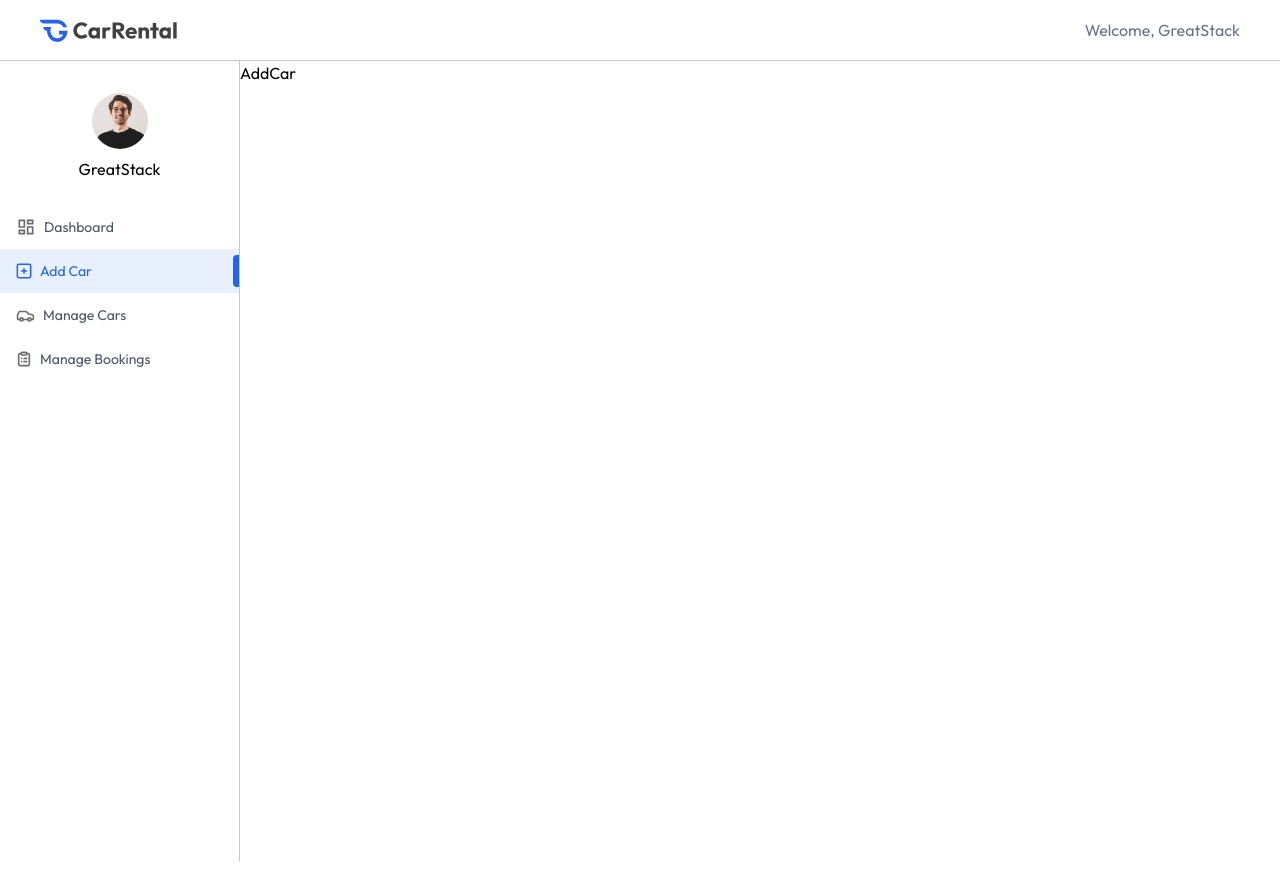
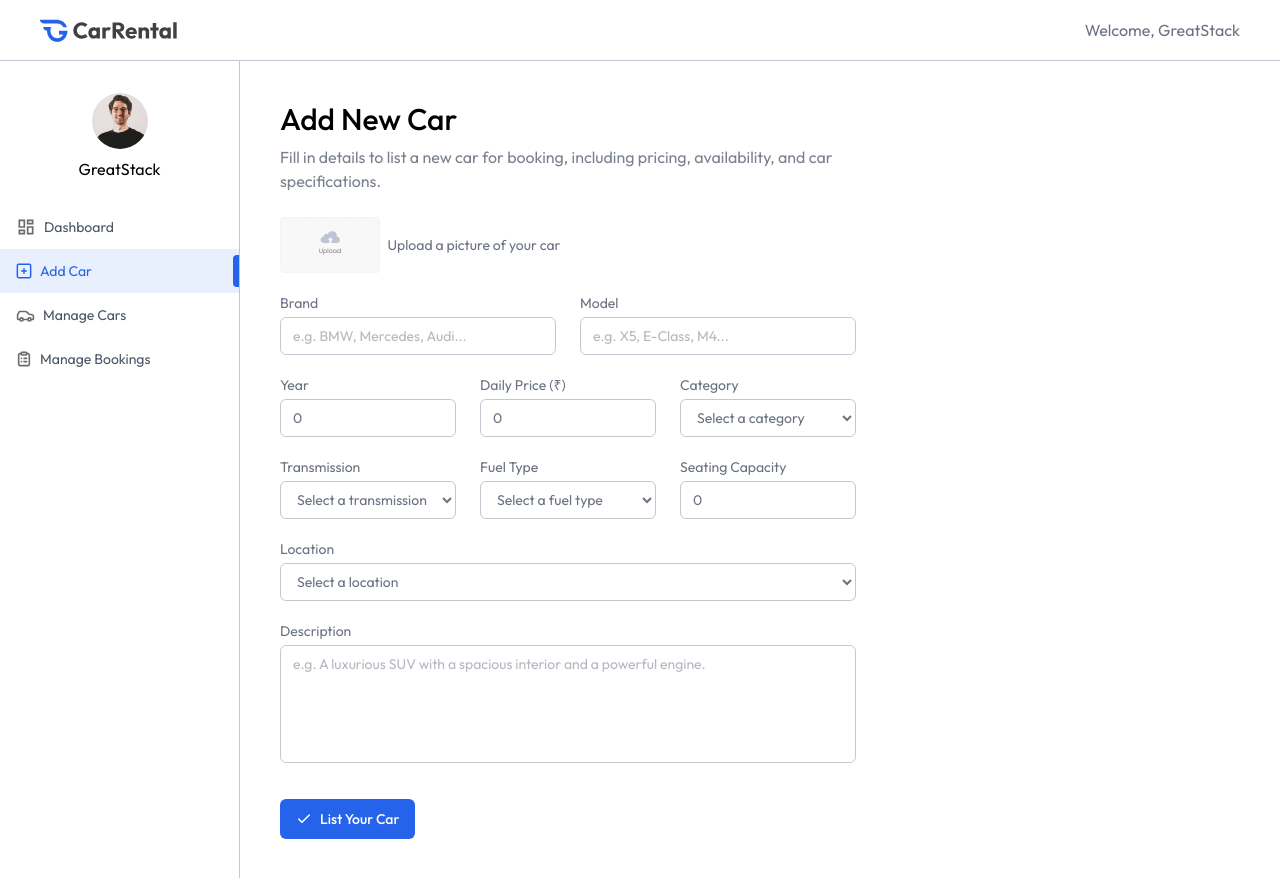
Before and after one commit to satyaki95/Vehicle-Rental, a React (Vite) app in the folder client/: page /owner/add-car in a window 1280 px wide. Built offline with nearby package versions, Linux system fonts and the light colour scheme.

Commit message:
Add-car page

```diff
--- a/client/src/pages/owner/AddCar.jsx
+++ b/client/src/pages/owner/AddCar.jsx
@@ -1,9 +1,210 @@
-import React from 'react'
+import { useState } from "react";
+import Title from "../../components/owner/Title";
+import { assets } from "../../assets/assets";
 
 const AddCar = () => {
+  const currency = import.meta.env.VITE_CURRENCY;
+  const [image, setImage] = useState(null);
+  const [car, setCar] = useState({
+    brand: "",
+    model: "",
+    year: 0,
+    pricePerDay: 0,
+    category: "",
+    transmission: "",
+    fuel_type: "",
+    seating_capacity: 0,
+    location: "",
+    description: "",
+  });
+
+  const onSubmitHandler = async (e) => {
+    e.preventDefault();
+  };
   return (
-    <div>AddCar</div>
-  )
-}
+    <div className="px-4 py-10 md:px-10 flex-1">
+      <Title
+        title="Add New Car"
+        subTitle="Fill in details to list a new car for booking, including pricing, availability, and car specifications."
+      />
 
-export default AddCar
+      <form
+        onSubmit={onSubmitHandler}
+        className="flex flex-col gap-5 text-gray-500 text-sm mt-6 max-w-xl"
+      >
+        {/* car Image */}
+        <div className="flex items-center gap-2 w-full">
+          <label htmlFor="car-image">
+            <img
+              src={image ? URL.createObjectURL(image) : assets.upload_icon}
+              className="h-14 rounded cursor-pointer"
+            />
+            <input
+              type="file"
+              id="car-image"
+              accept="image/*"
+              hidden
+              onChange={(e) => setImage(e.target.files[0])}
+            />
+          </label>
+
+          <p className="text-sm text-gray-500">Upload a picture of your car</p>
+        </div>
+
+        {/* Car Brand & Model */}
+        <div className="grid grid-cols-1 md:grid-cols-2 gap-6">
+          <div className="flex flex-col w-full">
+            <label>Brand</label>
+            <input
+              type="text"
+              placeholder="e.g. BMW, Mercedes, Audi..."
+              required
+              className="px-3 py-2 mt-1 border border-borderColor rounded-md outline-none"
+              value={car.brand}
+              onChange={(e) => setCar({ ...car, brand: e.target.value })}
+            />
+          </div>
+          <div className="flex flex-col w-full">
+            <label>Model</label>
+            <input
+              type="text"
+              placeholder="e.g. X5, E-Class, M4..."
+              required
+              className="px-3 py-2 mt-1 border border-borderColor rounded-md outline-none"
+              value={car.model}
+              onChange={(e) => setCar({ ...car, model: e.target.value })}
+            />
+          </div>
+        </div>
+
+        {/* Car Year, price, category */}
+
+        <div className="grid grid-cols-1 sm:grid-cols-2 md:grid-cols-3 gap-6">
+          <div className="flex flex-col w-full">
+            <label>Year</label>
+            <input
+              type="number"
+              placeholder="2026"
+              required
+              className="px-3 py-2 mt-1 border border-borderColor rounded-md outline-none"
+              value={car.year}
+              onChange={(e) => setCar({ ...car, year: e.target.value })}
+            />
+          </div>
+
+          <div className="flex flex-col w-full">
+            <label>Daily Price ({currency})</label>
+            <input
+              type="number"
+              placeholder="100"
+              required
+              className="px-3 py-2 mt-1 border border-borderColor rounded-md outline-none"
+              value={car.pricePerDay}
+              onChange={(e) => setCar({ ...car, pricePerDay: e.target.value })}
+            />
+          </div>
+
+          <div className="flex flex-col w-full">
+            <label>Category</label>
+            <select
+              onChange={(e) => setCar({ ...car, category: e.target.value })}
+              value={car.category}
+              className="px-3 py-2 mt-1 border border-borderColor rounded-md outline-none"
+            >
+              <option value="">Select a category</option>
+              <option value="Sedan">Sedan</option>
+              <option value="SUV">SUV</option>
+              <option value="Van">Van</option>
+            </select>
+          </div>
+        </div>
+
+        {/* Car Transmission, Fuel Type, Seating Capacity */}
+
+        <div className="grid grid-cols-1 sm:grid-cols-2 md:grid-cols-3 gap-6">
+          <div className="flex flex-col w-full">
+            <label>Transmission</label>
+            <select
+              onChange={(e) => setCar({ ...car, transmission: e.target.value })}
+              value={car.transmission}
+              className="px-3 py-2 mt-1 border border-borderColor rounded-md outline-none"
+            >
+              <option value="">Select a transmission</option>
+              <option value="Automatic">Automatic</option>
+              <option value="Manual">Manual</option>
+              <option value="Semi-Automatic">Semi-Automatic</option>
+            </select>
+          </div>
+          <div className="flex flex-col w-full">
+            <label>Fuel Type</label>
+            <select
+              onChange={(e) => setCar({ ...car, fuel_type: e.target.value })}
+              value={car.fuel_type}
+              className="px-3 py-2 mt-1 border border-borderColor rounded-md outline-none"
+            >
+              <option value="">Select a fuel type</option>
+              <option value="Gas">Gas</option>
+              <option value="Diesel">Diesel</option>
+              <option value="Petrol">Petrol</option>
+              <option value="Electric">Electric</option>
+              <option value="Hybrid">Hybrid</option>
+            </select>
+          </div>
+          <div className="flex flex-col w-full">
+            <label>Seating Capacity</label>
+            <input
+              type="number"
+              placeholder="4"
+              required
+              className="px-3 py-2 mt-1 border border-borderColor rounded-md outline-none"
+              value={car.seating_capacity}
+              onChange={(e) =>
+                setCar({ ...car, seating_capacity: e.target.value })
+              }
+            />
+          </div>
+        </div>
+
+        {/* Car Location  */}
+
+        <div className="flex flex-col w-full">
+          <label>Location</label>
+          <select
+            onChange={(e) => setCar({ ...car, location: e.target.value })}
+            value={car.location}
+            className="px-3 py-2 mt-1 border border-borderColor rounded-md outline-none"
+          >
+            <option value="">Select a location</option>
+            <option value="Mumbai">Mumbai</option>
+            <option value="Delhi ">Delhi </option>
+            <option value="Bangalore">Bangalore</option>
+            <option value="Hyderabad">Hyderabad</option>
+            <option value="Calcutta">Calcutta</option>
+          </select>
+        </div>
+
+        {/* Car Description  */}
+
+        <div className="flex flex-col w-full">
+          <label>Description</label>
+          <textarea
+            rows={5}
+            style={{ resize: "none" }}
+            placeholder="e.g. A luxurious SUV with a spacious interior and a powerful engine."
+            required
+            className="px-3 py-2 mt-1 border border-borderColor rounded-md outline-none"
+            value={car.description}
+            onChange={(e) => setCar({ ...car, description: e.target.value })}
+          ></textarea>
+        </div>
+
+        <button className="flex items-center gap-2 px-4 py-2.5 mt-4 bg-primary text-white rounded-md font-medium w-max cursor-pointer">
+          <img src={assets.tick_icon} />
+          List Your Car
+        </button>
+      </form>
+    </div>
+  );
+};
+
+export default AddCar;
```
